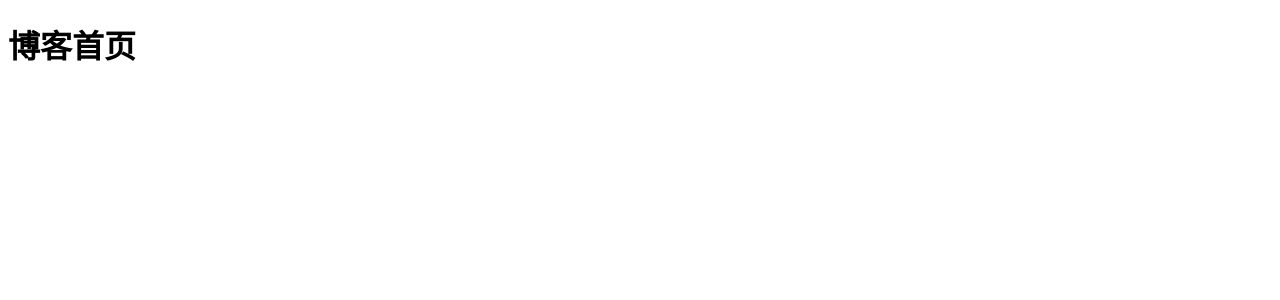
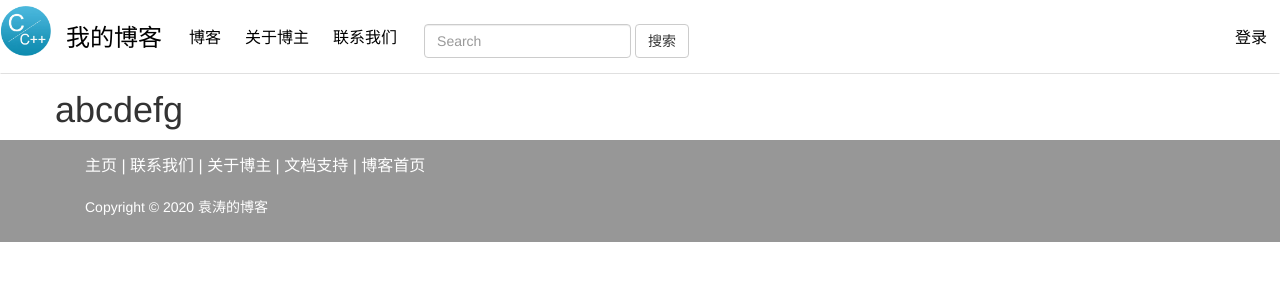
Before and after one commit to yhtfly/website, a Django app: page /blog/ in a window 1280 px wide. Shown: the top 300 px of the page. Run offline with Django 3.2, Linux system fonts and the light colour scheme; parts of the project's set-up code (start-up, migrations or seed data) failed here and were passed over; some libraries are stand-ins or nearby versions.

Commit message:
首页模板基本完成

```diff
--- /dev/null
+++ b/blog/static/blog/css/blog-nav.css
@@ -0,0 +1,139 @@
+body {
+    font-weight: 400;
+    /* Required padding for .navbar-fixed-top. Change if height of navigation changes. */
+    padding-top: 70px;
+}
+
+/* Navbar and footer (global) styling */
+.navbar-fixed-top .nav {
+    padding: 15px 0;
+}
+
+/*以下为自定义css */
+nav .navbar-text{
+    padding-top: 7px;
+    font-size: 24px;
+}
+
+nav .navbar-form{
+    padding-top: 15px;
+}
+
+
+/*以上为自定义*/
+
+nav a img {
+    width:50px;
+    height: 50px;
+    display: inline-block;
+    float:left;
+}
+
+.navbar {
+    color:black;
+    border-width: thin;
+    -webkit-transition: .2s;
+    background-color: white;
+    border-bottom: 1px solid #e0e0e0;
+    background-color: white;
+}
+
+.navbar a {
+    color: black;
+}
+
+.navbar-fixed-top .navbar-brand {
+    padding: 5px 0px;
+    margin-left: 15px;
+}
+
+.navbar-header .icon-bar {
+    background-color: black;
+}
+
+.navbar-nav > li > .navbar-active {
+    color: #E46E2E;
+}
+
+.navbar-scroll {
+  background-color: white;
+    animation-duration: 2s;
+    animation-name: smooth;
+    -moz-box-shadow: 1px 1px 1px #999;
+    -webkit-box-shadow: 1px 1px 1px #999;
+    box-shadow: 1px 1px 1px #999;
+}
+
+.jupytercon-nav > li > .black-tab {
+    color: black;
+}
+
+.navbar-logo {
+    height: 45px;
+}
+
+.nav > li > a {
+    font-size: 16px;
+    padding: 12px 12px 10px;
+}
+
+.nav > li > a:hover {
+    background-color: transparent;
+    color: #E46E2E;
+    -webkit-transition: .2s;
+}
+
+.nav > li > a:focus {
+    background-color: white;
+}
+
+.nav > li > a:active {
+    background-color: #F8F8F8;
+}
+
+.nav > li > a:visited {
+    background-color: #F8F8F8;
+}
+
+.tab:hover {
+    background-color: transparent;
+    color: #E46E2E;
+}
+
+.footer {
+    background-color: #979797;
+}
+
+.footer p {
+    color: white;
+    padding-top: 10px;
+}
+
+.footer li {
+    color: white;
+    display: inline-block;
+    text-decoration: none;
+}
+
+.footer a {
+    color: white;
+    text-decoration: none;
+}
+
+.footer a:hover, .footer a:active {
+    opacity: .8;
+}
+
+.footer li::after {
+    content:" |";
+}
+
+.footer li:last-of-type::after {
+    content:"";
+}
+
+.footer-text {
+    font-size: 16px;
+    margin-left: 0;
+    padding-left: 0;
+}
--- a/blog/templates/blog/base.html
+++ b/blog/templates/blog/base.html
@@ -9,9 +9,10 @@
     <title>{% block title %}基本模板{% endblock %}</title>
 
     <!-- Bootstrap -->
-    <link href="{% static 'bootstrap-3.3.7-dist/css/bootstrap.min.css' %}">
+    <link href="{% static 'bootstrap-3.3.7-dist/css/bootstrap.min.css' %}" rel="stylesheet">
+    <link href="{% static 'blog/css/blog-nav.css' %}" rel="stylesheet">
+
     {% block css %}
-
     {% endblock %}
     <!-- HTML5 shim 和 Respond.js 是为了让 IE8 支持 HTML5 元素和媒体查询（media queries）功能 -->
     <!-- 警告：通过 file:// 协议（就是直接将 html 页面拖拽到浏览器中）访问页面时 Respond.js 不起作用 -->
@@ -21,9 +22,60 @@
     <![endif]-->
   </head>
   <body>
+  <nav class="navbar  navbar-fixed-top">
+  <div class="container-fluid">
+    <!-- Brand and toggle get grouped for better mobile display -->
+    <div class="navbar-header">
+      <button type="button" class="navbar-toggle collapsed" data-toggle="collapse" data-target="#my-nav" aria-expanded="false">
+        <span class="sr-only">Toggle navigation</span>
+        <span class="icon-bar"></span>
+        <span class="icon-bar"></span>
+        <span class="icon-bar"></span>
+      </button>
+      <a class="navbar-brand" href="#"><img src="{% static 'blog/images/log_test.png' %}" alt=""><span class="navbar-text">我的博客</span></a>
+    </div>
+
+    <!-- Collect the nav links, forms, and other content for toggling -->
+    <div class="collapse navbar-collapse" id="my-nav">
+      <ul class="nav navbar-nav">
+          <li class="active"><a href="/blog/">博客</a></li>
+          <li><a href="#">关于博主</a></li>
+          <li><a href="#">联系我们</a></li>
+      </ul>
+      <form class="navbar-form navbar-left">
+        <div class="form-group">
+          <input type="text" class="form-control" placeholder="Search">
+        </div>
+        <button type="submit" class="btn btn-default">搜索</button>
+      </form>
+      <ul class="nav navbar-nav navbar-right">
+        <li><a href="#">登录</a></li>
+      </ul>
+    </div><!-- /.navbar-collapse -->
+  </div><!-- /.container-fluid -->
+</nav>
     {% block cotent %}
+    {% endblock %}
 
-    {% endblock %}
+    <footer>
+    <div class="footer" role="navigation">
+        <div class="container">
+            <div class="navbar-text">
+                <ul class="footer-text">
+                    <li><a href="#">主页</a></li>
+                    <li><a href="#" target="_blank">联系我们</a></li>
+                    <li><a href="#">关于博主</a></li>
+                    <li><a href="#" target="_blank">文档支持</a></li>
+                    <li><a href="/blog/">博客首页</a></li>
+                </ul>
+                <p>Copyright © 2020  袁涛的博客</p>
+            </div>
+        </div>
+    </div>
+    </footer>
+
+
+
 
     <!-- jQuery (Bootstrap 的所有 JavaScript 插件都依赖 jQuery，所以必须放在前边) -->
     <script src="{% static 'jquery-3.2.1.min.js' %}"></script>
@@ -31,7 +83,9 @@
     <script src="{% static 'bootstrap-3.3.7-dist/js/bootstrap.min.js' %}"></script>
 
     {% block script %}
+    {% endblock %}
 
-    {% endblock %}
+
+
   </body>
 </html>
--- a/blog/templates/blog/index.html
+++ b/blog/templates/blog/index.html
@@ -4,5 +4,9 @@
 {% endblock %}
 
 {% block cotent %}
-    <h1>博客首页</h1>
+    <div class="container">
+        <div class="row">
+            <h1>abcdefg</h1>
+        </div>
+    </div>
 {% endblock %}
--- a/website/__init__.py
+++ b/website/__init__.py
@@ -0,0 +1,3 @@
+import pymysql
+
+pymysql.install_as_MySQLdb()
```
Also changed, not shown: blog/static/blog/images/log_test.png (added).
